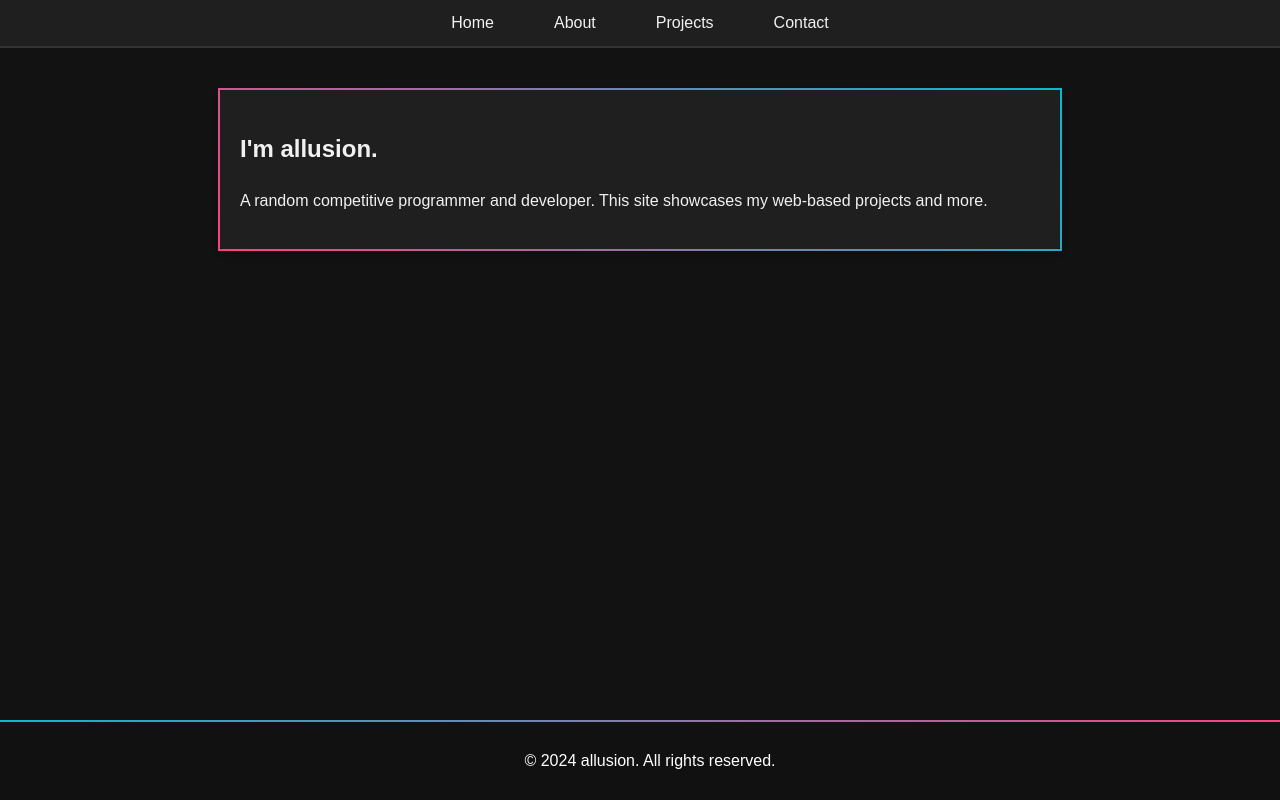
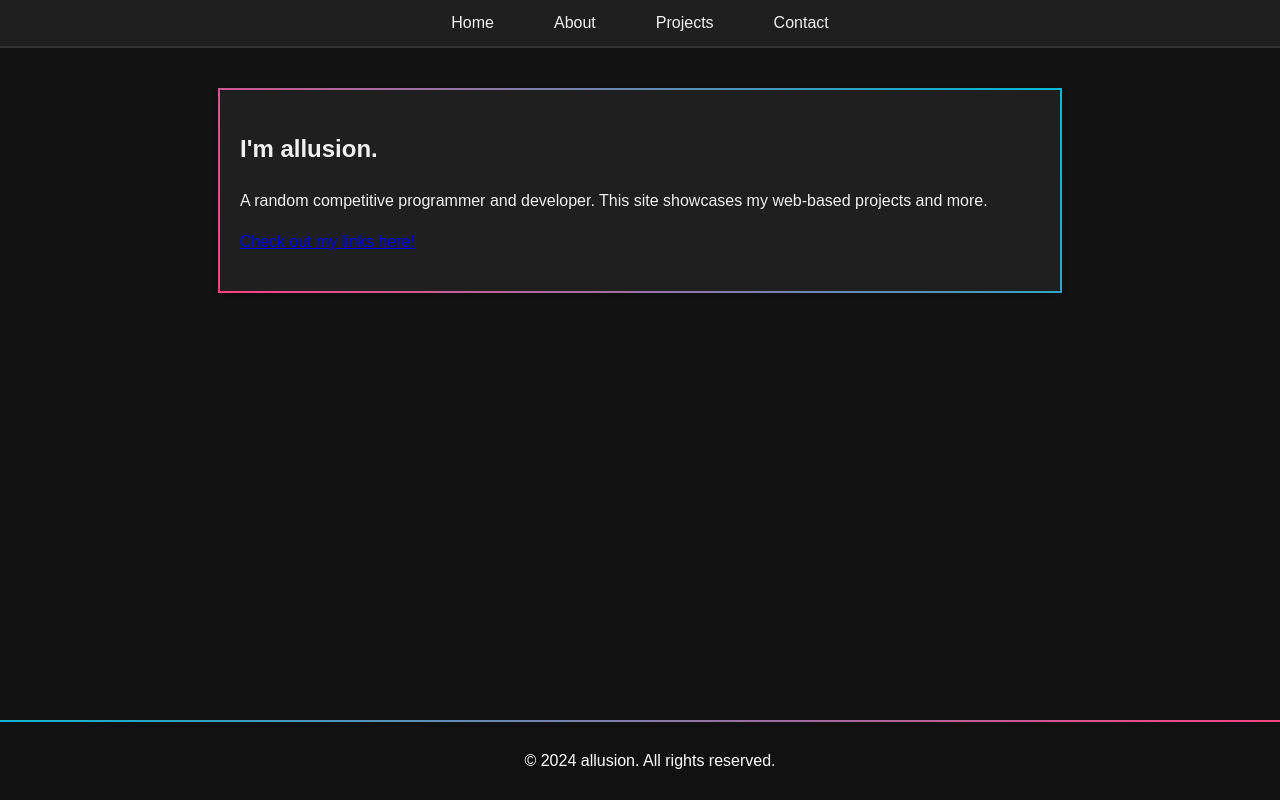
Before and after one commit to allusion-dev/allusion-dev.github.io, a plain HTML site: page index.html in a window 1280 px wide. Drawn offline with Linux system fonts and the light colour scheme.

Commit message:
Update index.html

```diff
--- a/index.html
+++ b/index.html
@@ -22,6 +22,7 @@
         <section>
             <h2>I'm allusion.</h2>
             <p>A random competitive programmer and developer. This site showcases my web-based projects and more.</p>
+            <p><a href="https://linktr.ee/allusionwastaken" target="_blank">Check out my links here!</a></p>
         </section>
     </main>
     <footer>
```
